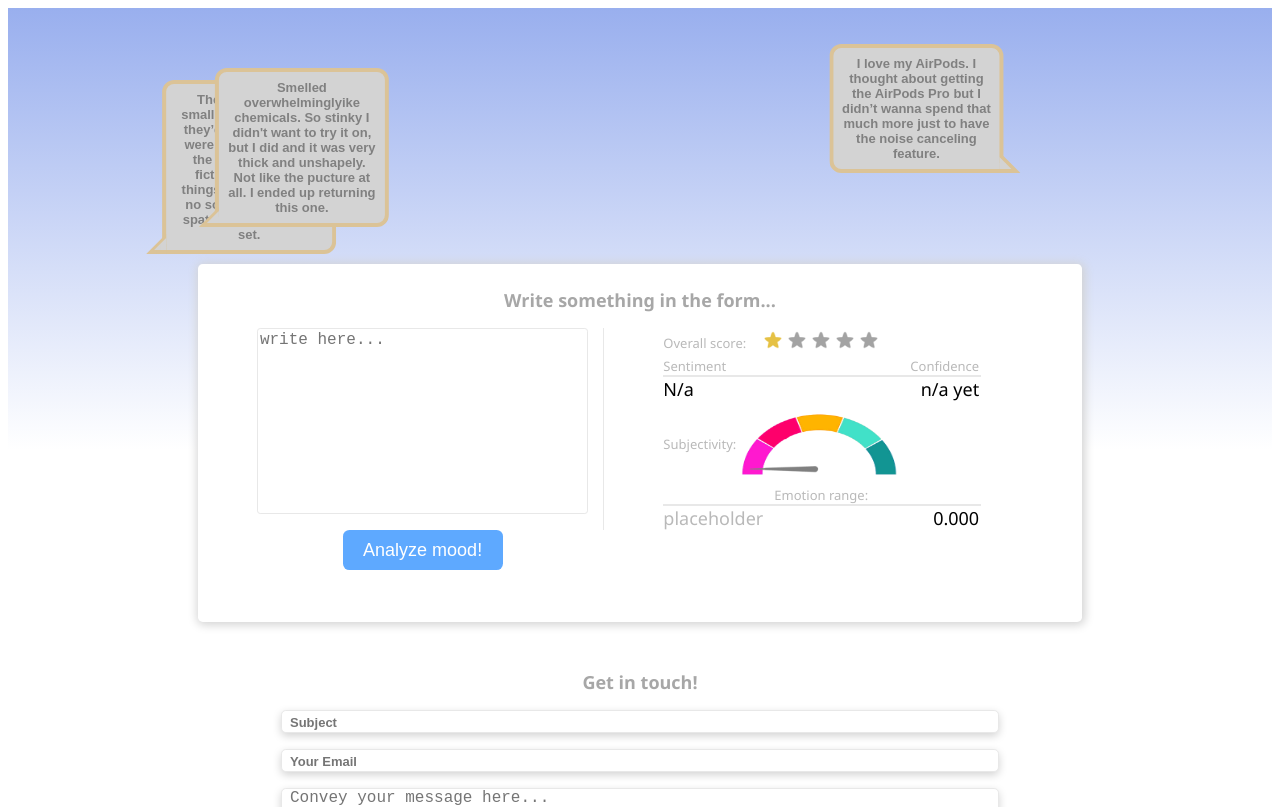
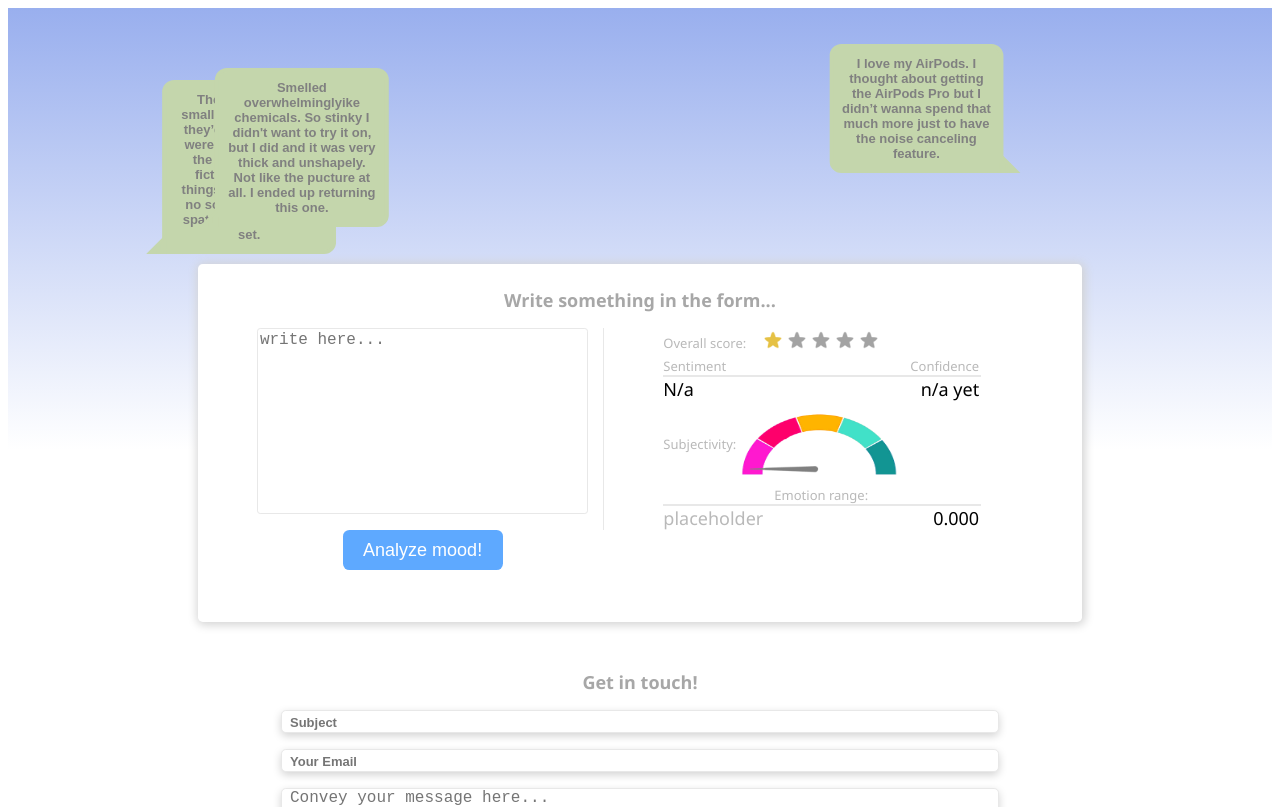
Before and after one commit to andrei-g-git/sentiment-analyzer, a React (Vite) app: page / in a window 1280 px wide. Shown: the top 807 px of the page. Built offline with nearby package versions, Linux system fonts and the light colour scheme.

Commit message:
restyle comment colors

```diff
--- a/src/components/SpeechBubble/SpeechBubble.scss
+++ b/src/components/SpeechBubble/SpeechBubble.scss
@@ -1,10 +1,13 @@
-@use "sass:color";
+@use "sass:color"; //need?
 
 @import "../../css/Variables.scss";
 $solid-quadrant: 10px solid #00bfb6;
 $transparent-quadrant: 10px solid transparent;
 $height-percent-increment: 10%;
 $additional-y-offset: 5%;
+
+
+$triangle-outer-width: 10px; //replace hard coded values too
 
 @mixin triangle($left, $right, $top, $bottom, $offsetRight, $offsetTop) {
     content: "";
@@ -111,7 +114,7 @@ $additional-y-offset: 5%;
 
 .bubble-container {
     width: 150px;
-    border: 4px solid #dbc397;//#00bfb6;
+    border: 4px solid $speech-bubble-border-color;//#00bfb6;
     border-radius: 12px;
     padding: 8px;//15px;
     text-align: center;
@@ -122,6 +125,16 @@ $additional-y-offset: 5%;
     position: relative;
 
     background-color: $speech-bubble-bg;
+
+    // &::after{
+    //     content: "";
+    //     position: absolute;
+    //     top: 0;
+    //     left: 0;
+    //     width: calc(100% + $triangle-outer-width);
+    //     height: 100%;
+    //     box-shadow: 0 3px 5px 5px;
+    // }
 }
 
 .corner-top-right {
--- a/src/css/Variables.scss
+++ b/src/css/Variables.scss
@@ -17,9 +17,11 @@ $placeholder-font-size: small;
 
 $standard-heading-weight: bold;
 
-$speech-bubble-border-color: #dbc397;
+// $speech-bubble-border-color: #dbc397;
+// $speech-bubble-bg: lightgray;
+$speech-bubble-border-color: #c4d6ac;
+$speech-bubble-bg: #c4d6ac;
 $speech-buble-text-color: gray;
-$speech-bubble-bg: lightgray;
 
 //breakpoints
 $breakpoints: (
```
